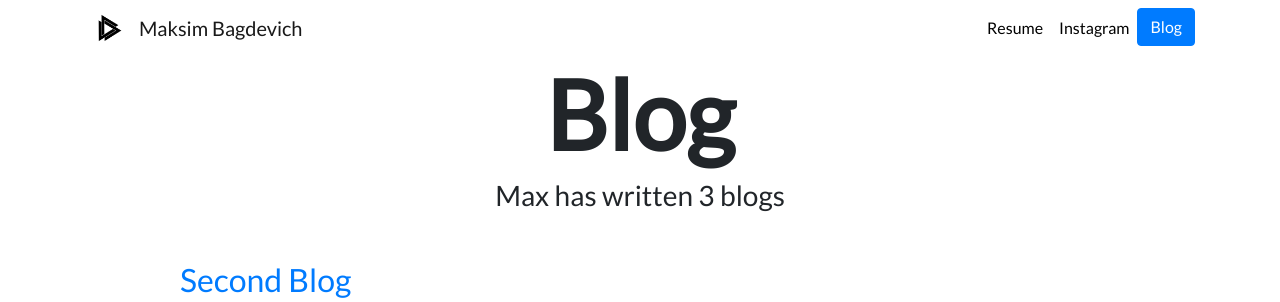
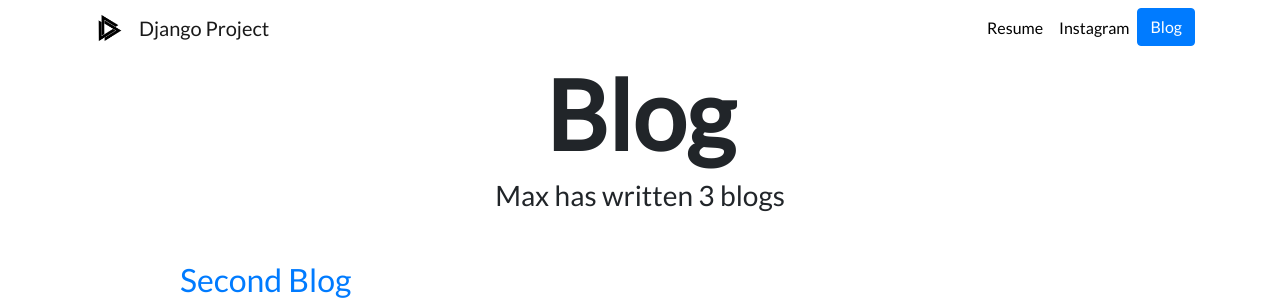
Before and after one commit to MaksimBagdevich/django3-pesonal-portfolio, a Django app: page /blog/ in a window 1280 px wide. Shown: the top 302 px of the page. Run offline with Django 4.2, Linux system fonts and the light colour scheme; data comes from the database, SQL or seed files in the repository; some libraries are stand-ins or nearby versions.

Commit message:
commit logo

```diff
--- a/portfolio/templates/portfolio/base.html
+++ b/portfolio/templates/portfolio/base.html
@@ -16,7 +16,7 @@
 
   <link rel="icon" type="image/png" href="{% static 'portfolio/Logo.png' %}" >
 
-  <title>Max Bagdevich</title>
+  <title>Our Django Project</title>
 </head>
 
 <body>
@@ -26,7 +26,7 @@
     <div class="container">
       <a class="navbar-brand" href="{% url 'home' %}">
         <img src="{% static 'portfolio/Logo.png' %}" width="50" height="30" class="d-inline-block align-top" alt="Nick's Logo">
-        <span>Maksim Bagdevich</span>
+        <span>Django Project</span>
       </a>
       <button class="navbar-toggler" type="button" data-toggle="collapse" data-target="#navbarNav" aria-controls="navbarNav" aria-expanded="false" aria-label="Toggle navigation">
         <span class="navbar-toggler-icon"></span>
```
